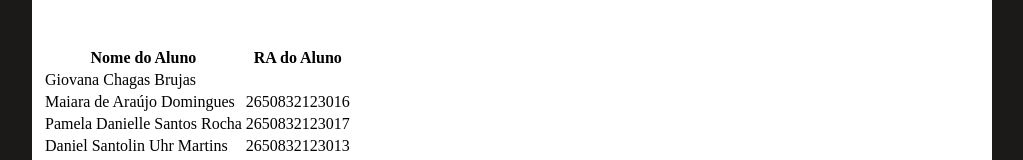
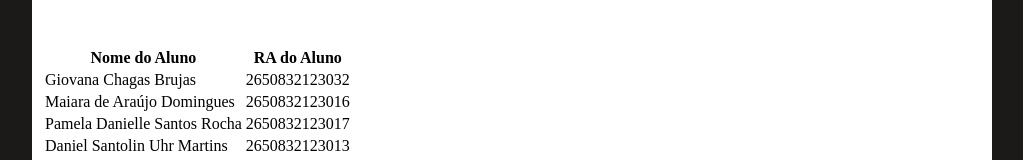
Before and after one commit to Radioactive-Butterflies/site-sobre-o-git, a plain HTML site: page quem_somos.html in a window 1280 px wide. Shown: the part 299-459 px from the top of the page, without its empty margins (128-1151 px from the left). Drawn offline with Linux system fonts and the light colour scheme.

Commit message:
Update quem_somos.html

```diff
--- a/quem_somos.html
+++ b/quem_somos.html
@@ -38,7 +38,7 @@
       <tbody>
         <tr>
           <td>Giovana Chagas Brujas</td>
-          <td></td>
+          <td>2650832123032</td>
         </tr>
         <tr>
           <td>Maiara de Araújo Domingues</td>
```
